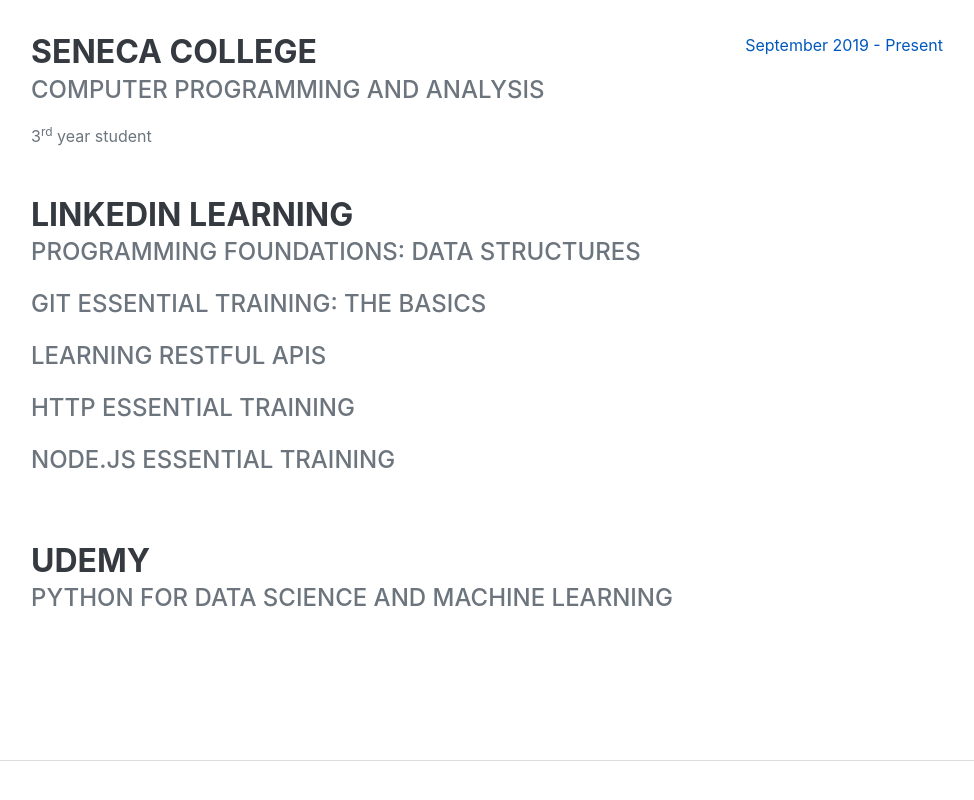
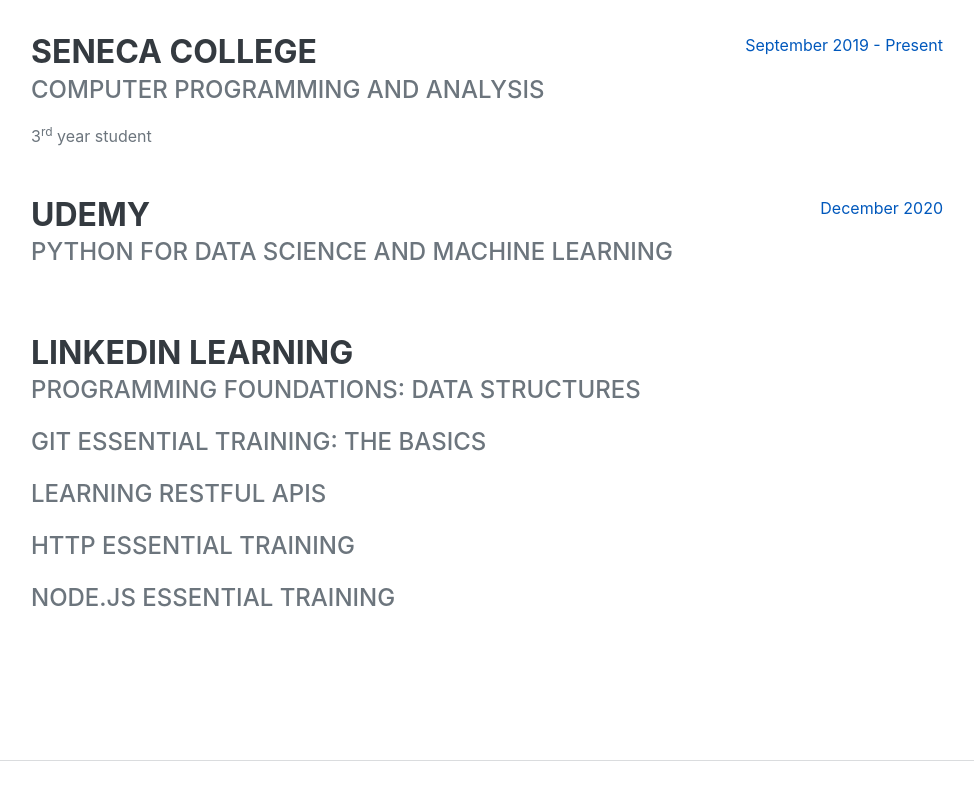
Before and after one commit to ritikbheda/ritikbheda.github.io, a plain HTML site: page index.html in a window 1280 px wide. Shown: the part 4727-5527 px from the top of the page, without its empty margins (289-1263 px from the left). Drawn offline with nearby package versions, Linux system fonts and the light colour scheme; a web font is replaced by a local one.

Commit message:
minor fixing in Education

```diff
--- a/index.html
+++ b/index.html
@@ -277,6 +277,17 @@
                         <div class="flex-shrink-0"><span class="text-primary">September 2019 - Present</span></div>
 
                     </div>
+
+                    <div class="d-flex flex-column flex-md-row justify-content-between mb-5">
+
+                    <div class="flex-grow-1">
+                        <h3 class="mb-0">Udemy</h3>
+                        <div class="subheading mb-3">Python for Data Science and Machine Learning</div>
+                    </div>
+                        <div class="flex-shrink-0"><span class="text-primary">December 2020</span></div>
+
+                    </div>
+
                     <div class="d-flex flex-column flex-md-row justify-content-between mb-5">
                         <div class="flex-grow-1">
                             <div class="flex-grow-1">
@@ -288,13 +299,6 @@
                                 <div class="subheading mb-3">Node.js Essential Training</div>
                             </div>
                         </div>
-                    </div>
-                    <div class="d-flex flex-column flex-md-row justify-content-between mb-5">
-
-                    <div class="flex-grow-1">
-                        <h3 class="mb-0">Udemy</h3>
-                        <div class="subheading mb-3">Python for Data Science and Machine Learning</div>
-                    </div>
                     </div>
 
                 <!-- <div class="d-flex flex-column flex-md-row justify-content-between">
```
